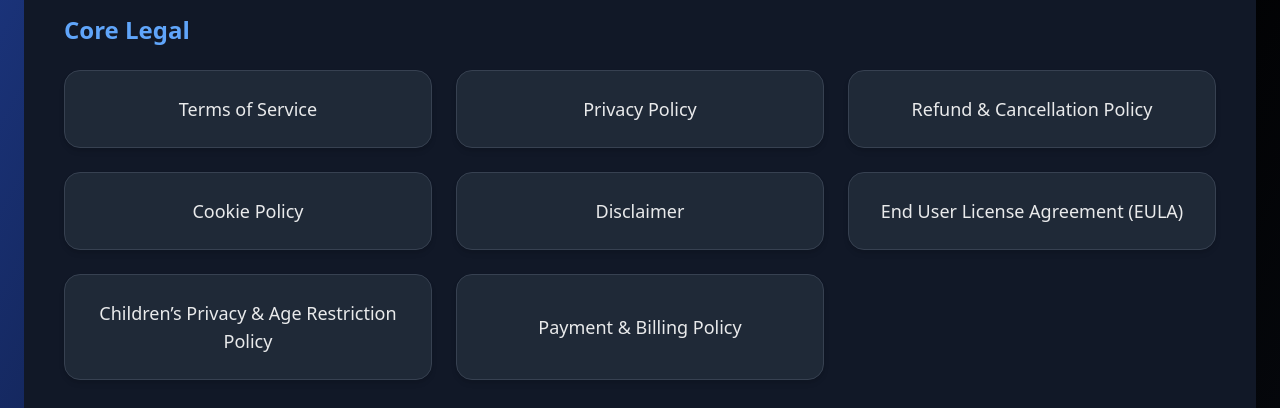
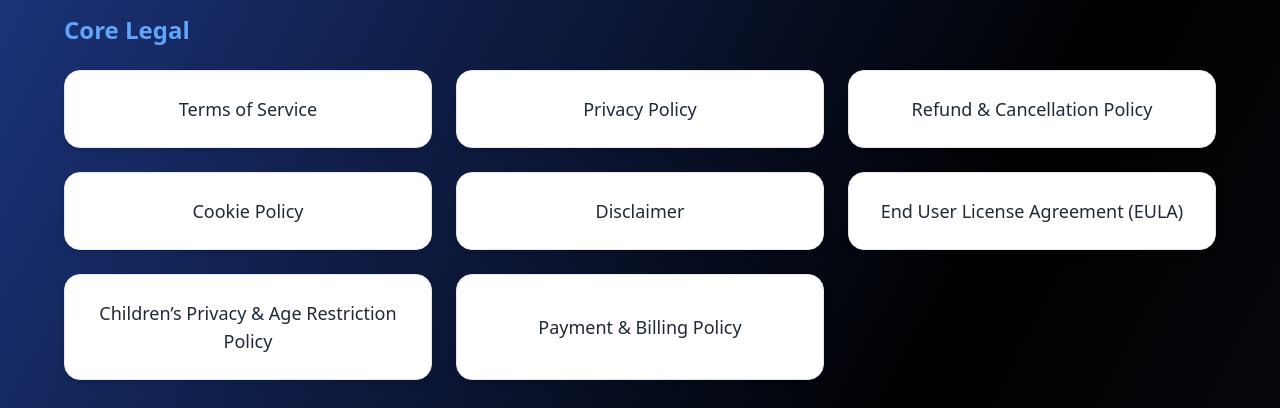
Before and after one commit to Kerliix-Technologies-Limited/Kerliix_policies_pages, a React (Vite) app: page / in a window 1280 px wide. Shown: the part 306-714 px from the top of the page. Built offline with nearby package versions, Linux system fonts and the light colour scheme; no server answers.

Commit message:
Update PoliciesLanding.jsx

```diff
--- a/src/pages/PoliciesLanding.jsx
+++ b/src/pages/PoliciesLanding.jsx
@@ -47,7 +47,7 @@
   }, []);
 
   return (
-    <div className="min-h-screen flex flex-col items-center py-16 px-6 bg-gray-900">
+    <div className="min-h-screen flex flex-col items-center py-16 px-6">
       {/* Hero Section */}
       <div className="max-w-3xl text-center mb-12">
         <h1 className="text-4xl md:text-5xl font-bold text-blue-400 mb-4">
@@ -72,9 +72,9 @@
                   key={idx}
                   to={policy.link}
                   aria-label={`View ${policy.name}`}
-                  className="p-6 rounded-2xl border border-gray-700 shadow-md hover:shadow-lg hover:scale-[1.02] transform transition duration-300 bg-gray-800 flex items-center justify-center text-center"
+                  className="p-6 rounded-2xl border border-gray-200 shadow-md hover:shadow-lg hover:scale-[1.02] transform transition duration-300 bg-white flex items-center justify-center text-center"
                 >
-                  <h3 className="text-lg font-medium text-white/90 hover:text-blue-400 transition duration-300">
+                  <h3 className="text-lg font-medium text-gray-800 hover:text-blue-400 transition duration-300">
                     {policy.name}
                   </h3>
                 </Link>
@@ -85,4 +85,4 @@
       </div>
     </div>
   );
-      }
+}
```
